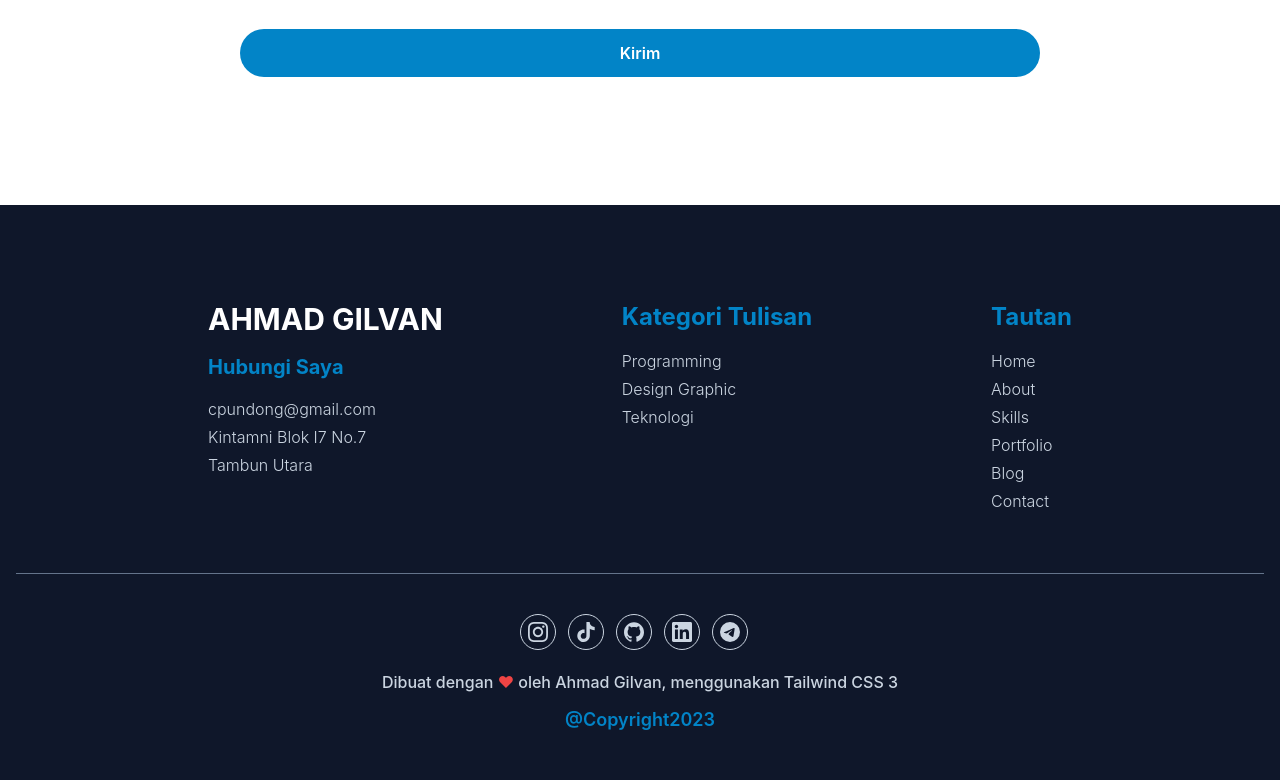
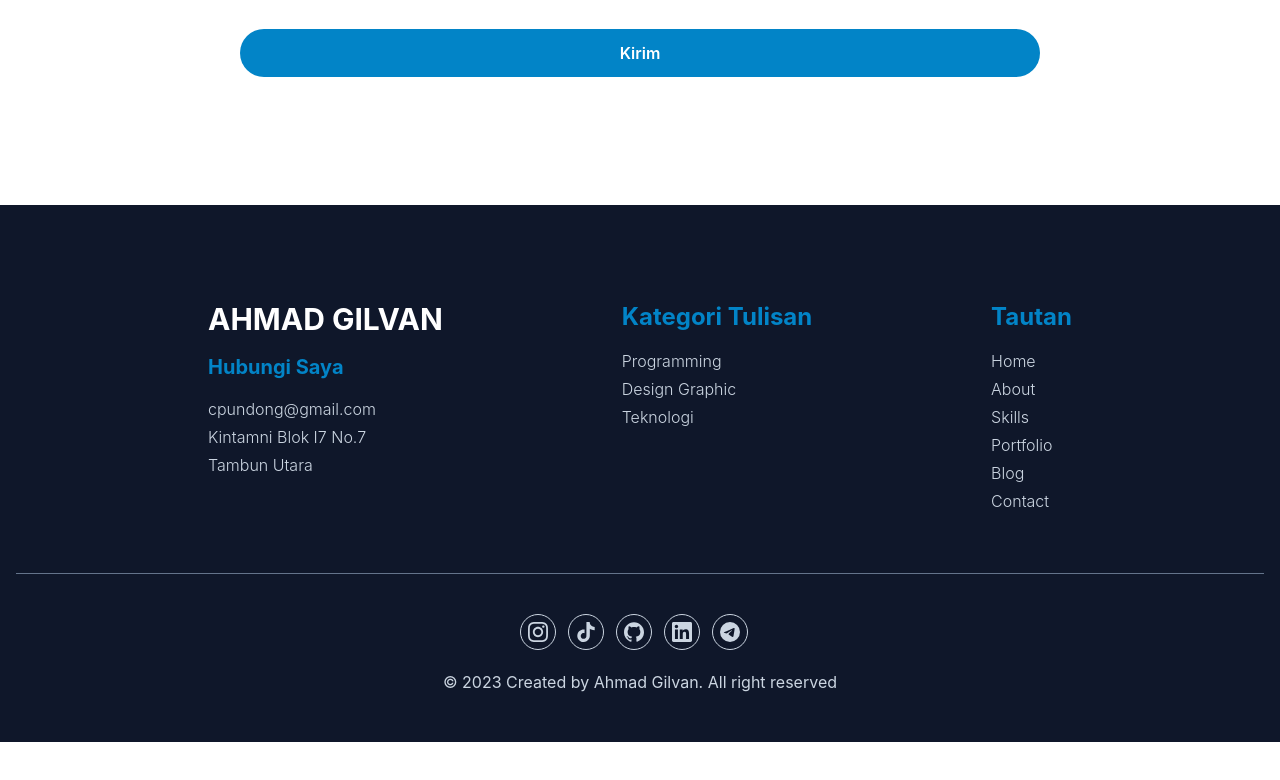
Before and after one commit to gillpann/portfolio-gilvann, a website: page index.html in a window 1280 px wide. Shown: the part 4763-5543 px from the top of the page. After the commit the page ends 5505 px from the top, so only its background shows below. Drawn offline with Linux system fonts and the light colour scheme.

Commit message:
update kecil

```diff
--- a/index.html
+++ b/index.html
@@ -378,8 +378,7 @@
                             <svg role="img" width="20" class="fill-current" viewBox="0 0 24 24" xmlns="http://www.w3.org/2000/svg"><title>Telegram</title><path d="M11.944 0A12 12 0 0 0 0 12a12 12 0 0 0 12 12 12 12 0 0 0 12-12A12 12 0 0 0 12 0a12 12 0 0 0-.056 0zm4.962 7.224c.1-.002.321.023.465.14a.506.506 0 0 1 .171.325c.016.093.036.306.02.472-.18 1.898-.962 6.502-1.36 8.627-.168.9-.499 1.201-.82 1.23-.696.065-1.225-.46-1.9-.902-1.056-.693-1.653-1.124-2.678-1.8-1.185-.78-.417-1.21.258-1.91.177-.184 3.247-2.977 3.307-3.23.007-.032.014-.15-.056-.212s-.174-.041-.249-.024c-.106.024-1.793 1.14-5.061 3.345-.48.33-.913.49-1.302.48-.428-.008-1.252-.241-1.865-.44-.752-.245-1.349-.374-1.297-.789.027-.216.325-.437.893-.663 3.498-1.524 5.83-2.529 6.998-3.014 3.332-1.386 4.025-1.627 4.476-1.635z"/></svg>
                         </a>
                     </div>
-                    <p class="font-medium text-md text-slate-300 text-center">Dibuat dengan <span class="text-red-500">❤</span> oleh Ahmad Gilvan, menggunakan Tailwind CSS 3</p>
-                    <p class="font-semibold text-lg text-center text-primary md:text-base xl:text-lg mt-3">@Copyright2023</p>
+                    <p class="font-small text-md text-slate-300 text-center"> © 2023 Created by Ahmad Gilvan. All right reserved</p>
             </div>
         </div>
     </footer>
```
Also changed, not shown: dist/output.css.
